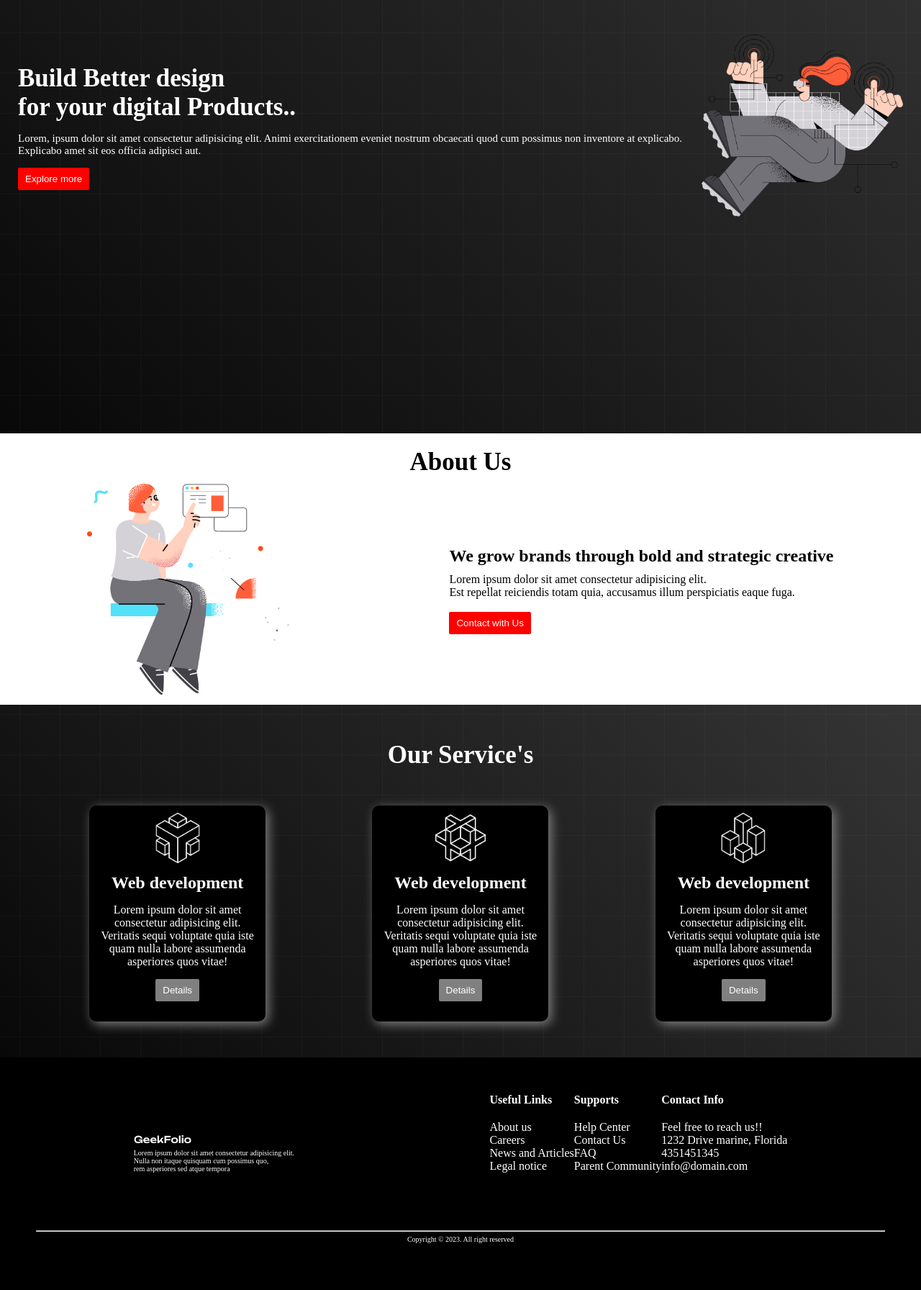
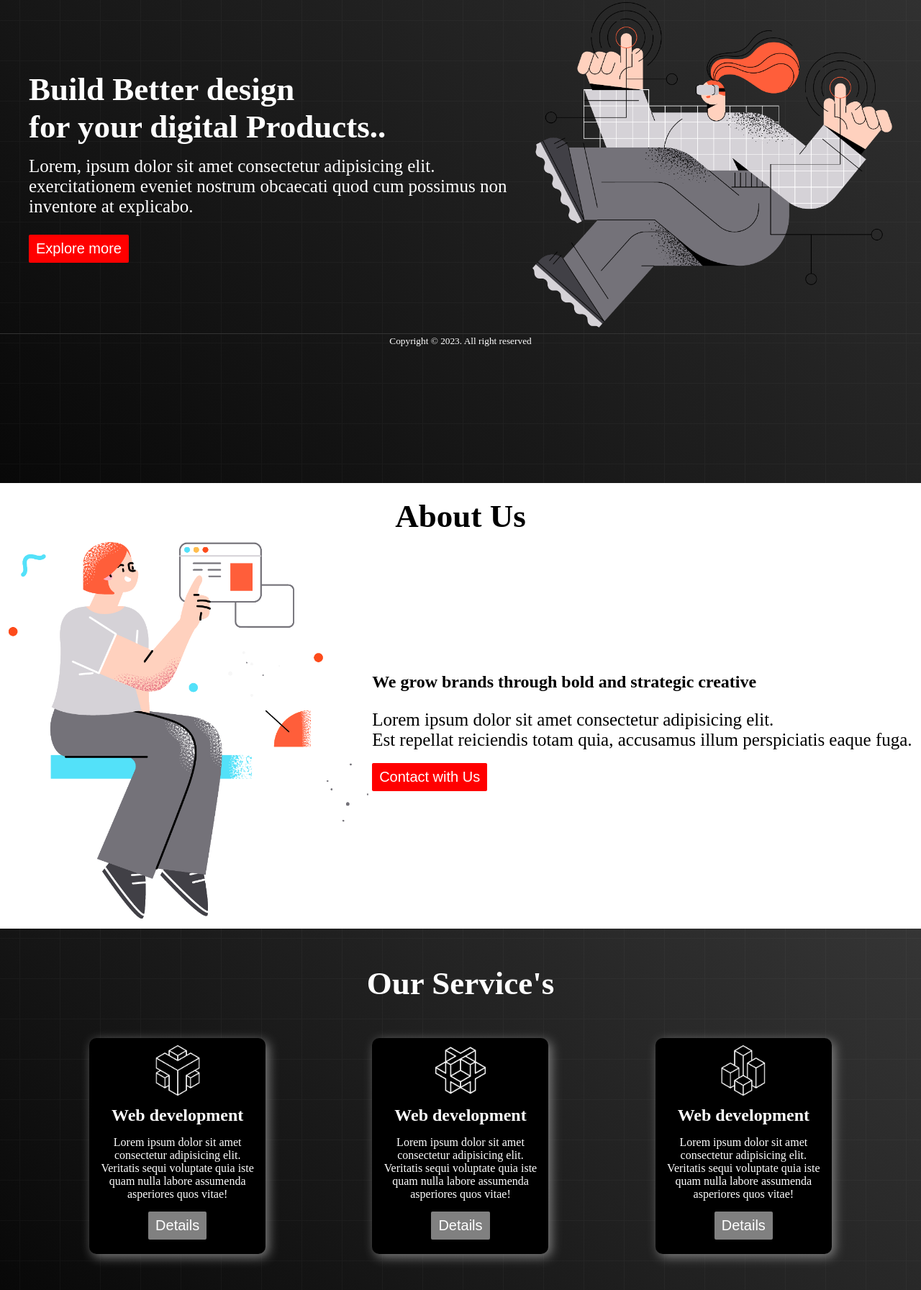
Before and after one commit to ZarinTasminSejuti/my-github-repo, a plain HTML site: page index.html in a window 1280 px wide. Shown: the part 288-2080 px from the top of the page at 72% size. Drawn offline with Linux system fonts and the light colour scheme.

Commit message:
Edited footer section

```diff
--- a/index.css
+++ b/index.css
@@ -5,7 +5,7 @@
 
 .menu-container{
     background-color: rgb(0, 0, 0);
-    padding: 10px;
+    padding: 20px;
     color: white;
     list-style: none;
     display: flex;
@@ -15,13 +15,12 @@
 
 .menu-list{
     display: flex;
-
 }
 
 .item{
-    margin-right: 10px;
-    padding-right: 7px;
-    font-size: 14px;
+    margin-right: 20px;
+    padding-right: 10px;
+    font-size: 30px;
     cursor: pointer;
 }
 .item:hover{
@@ -29,18 +28,18 @@
 }
 
 .logo-photo{
-    width: 80px;
+    width: 180px;
 }
 
 .banner-img{
-    width: 280px;
+    width: 500px;
 }
 .banner-container{
     display: flex;
     justify-content: space-around;
     align-items: center;
     height: 100vh;
-    padding: 25px;
+    padding: 40px;
     color:white;
     background-image: url("./images/background.png"),linear-gradient(45deg,rgb(8, 8, 8),rgba(53, 53, 53 ));
     background-repeat: no-repeat;
@@ -48,13 +47,13 @@
 
 .title{
     font-weight: bold;
-    font-size: 35px;
+    font-size: 45px;
 }
 
 .description{
     margin-top: 15px;
-    margin-bottom: 15px;
-    font-size: 15px;
+    margin-bottom: 25px;
+    font-size: 25px;
 }
 
 .btn{
@@ -64,6 +63,7 @@
     border: none;
     border-radius: 2px;
     cursor: pointer;
+    font-size: 20px;
 }
 
 .btn:hover{
@@ -79,11 +79,15 @@
 }
 .about-title{
     text-align: center;
-    padding-top: 20px;
+    margin-top: 20px;
 }
 
 .about-info h2{
-    margin-bottom: 10px;
+    margin-bottom: 25px;
+}
+
+.about-info p{
+    font-size: 25px;
 }
 .box{
     width: 225px;
@@ -121,7 +125,7 @@
 }
 .service-title{
         text-align: center;
-      font-size: 35px;
+      font-size: 45px;
     }
 
 .box-container {
@@ -131,7 +135,7 @@
 
  footer{
         background-color: black;
-        height: 60vh;
+        height: 100vh;
         color: white;
     }
 
@@ -140,27 +144,34 @@
     }
 .footer-content{
     display: flex;
-    align-items: flex-end;
     justify-content: space-around;
     margin-bottom: 80px;
 }
 
 
 .footer-left-p{
-    font-size: 10px;
+    width: 370px;
 }
 
-.footer-right{
-    list-style: none;
-    display: flex;
-    justify-content: space-between;
+.footer-list p{
+    font-size: 18px;
+    line-height: 33px;
 }
 
 .footer-h4{
     margin-bottom: 20px;
 }
-    .copyright{
+.copyright{
         text-align: center;
-        font-size: 10px;
-        margin-top: 5px;
+        position: fixed;
+        left: 0;
+        bottom: 0;
+        margin-bottom: 30px;
+        width: 100%;
     }
+
+hr {
+        border: none;
+        height: 1px;
+        background-color: #333;
+}
--- a/index.html
+++ b/index.html
@@ -20,6 +20,7 @@
                     <li class="item">home-3</li>
                     <li class="item">home-4</li>
                 </div>
+            </div>
         </nav>
 
     </header>
@@ -30,7 +31,7 @@
                 <div class="banner-text">
                     <h1 class="title">Build Better design <br> for your digital Products..
                     </h1>
-                    <p class="description">Lorem, ipsum dolor sit amet consectetur adipisicing elit. Animi exercitationem eveniet nostrum obcaecati quod cum possimus non inventore at explicabo. Explicabo amet sit eos officia adipisci aut.</p>
+                    <p class="description">Lorem, ipsum dolor sit amet consectetur adipisicing elit. <br> exercitationem eveniet nostrum obcaecati quod cum possimus non inventore at explicabo.</p>
                     <button class="btn">Explore more</button>
                 </div>
                 <div class="banner-photo">
@@ -88,13 +89,13 @@
     <footer>
         <div class="footer-section">
             <div class="footer-content">
-                <div class="footerleft">
+                <div class="footer-list">
                     <img class="logo-photo" src="images/logo-light.png" alt="A logo">
                     <br>
-                    <p class="footer-left-p">Lorem ipsum dolor sit amet consectetur adipisicing elit.<br> Nulla non itaque quisquam cum possimus quo, <br>rem asperiores sed atque tempora</p>
+                    <p class="footer-left-p">Lorem ipsum dolor sit amet consectetur adipisicing elit. Nulla non itaque quisquam cum possimus quo, rem asperiores sed atque tempora</p>
                 </div>
 
-                 <div class="footer-right">
+
                     <div class="footer-list">
                         <h4 class="footer-h4">Useful Links</h4>
                         <p>About us</p>
@@ -118,11 +119,12 @@
                         <p>4351451345</p>
                         <p>info@domain.com</p>
                     </div>
-                 </div>
+
             </div>
-            <hr>
-            <p class="copyright">Copyright &copy; 2023. All right reserved</p>
-
+            <div class="copyright">
+                <hr>
+                <p><small>Copyright &copy; 2023. All right reserved
+                </small></p>
         </div>
     </footer>
 </body>
```
